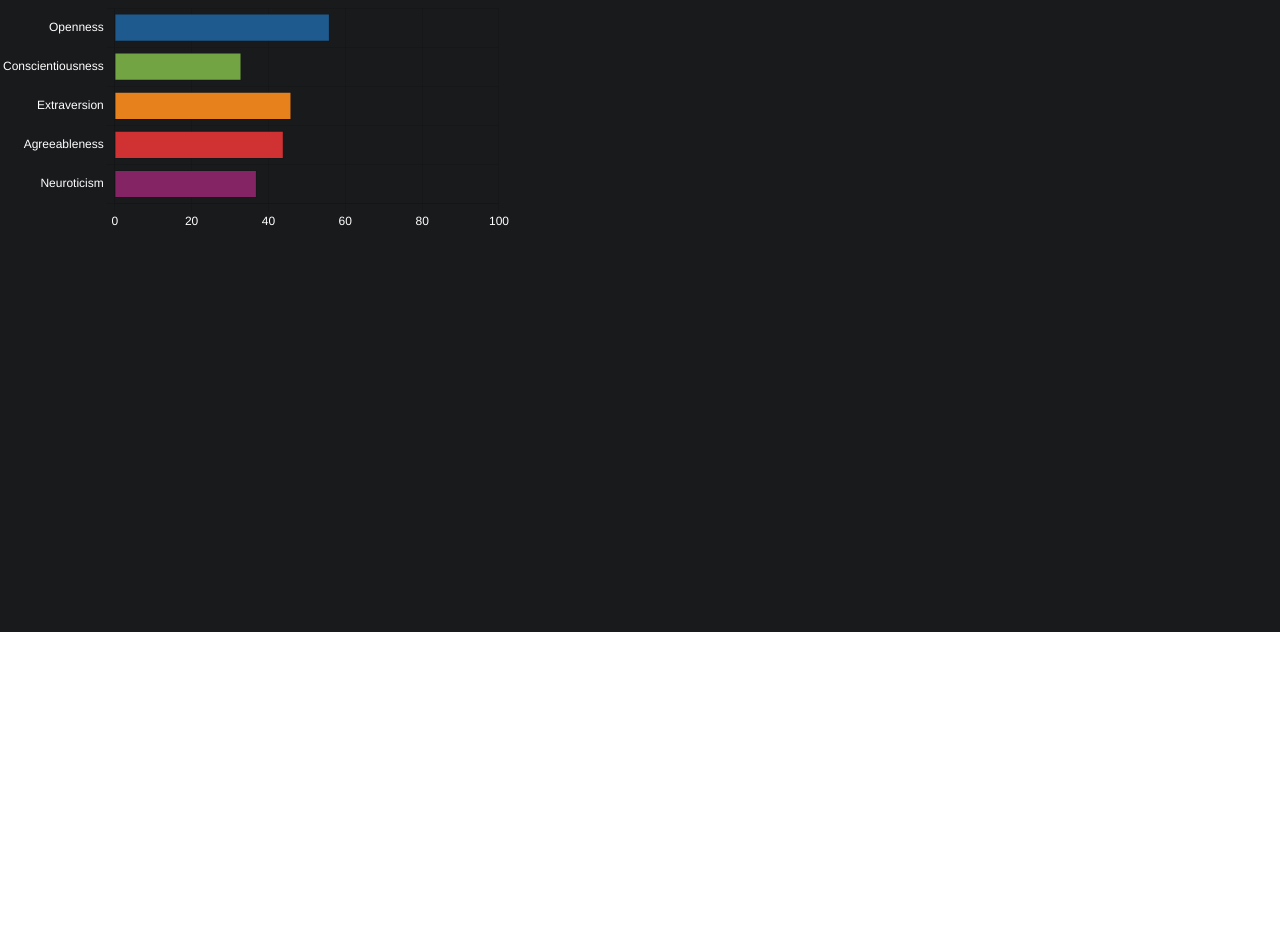
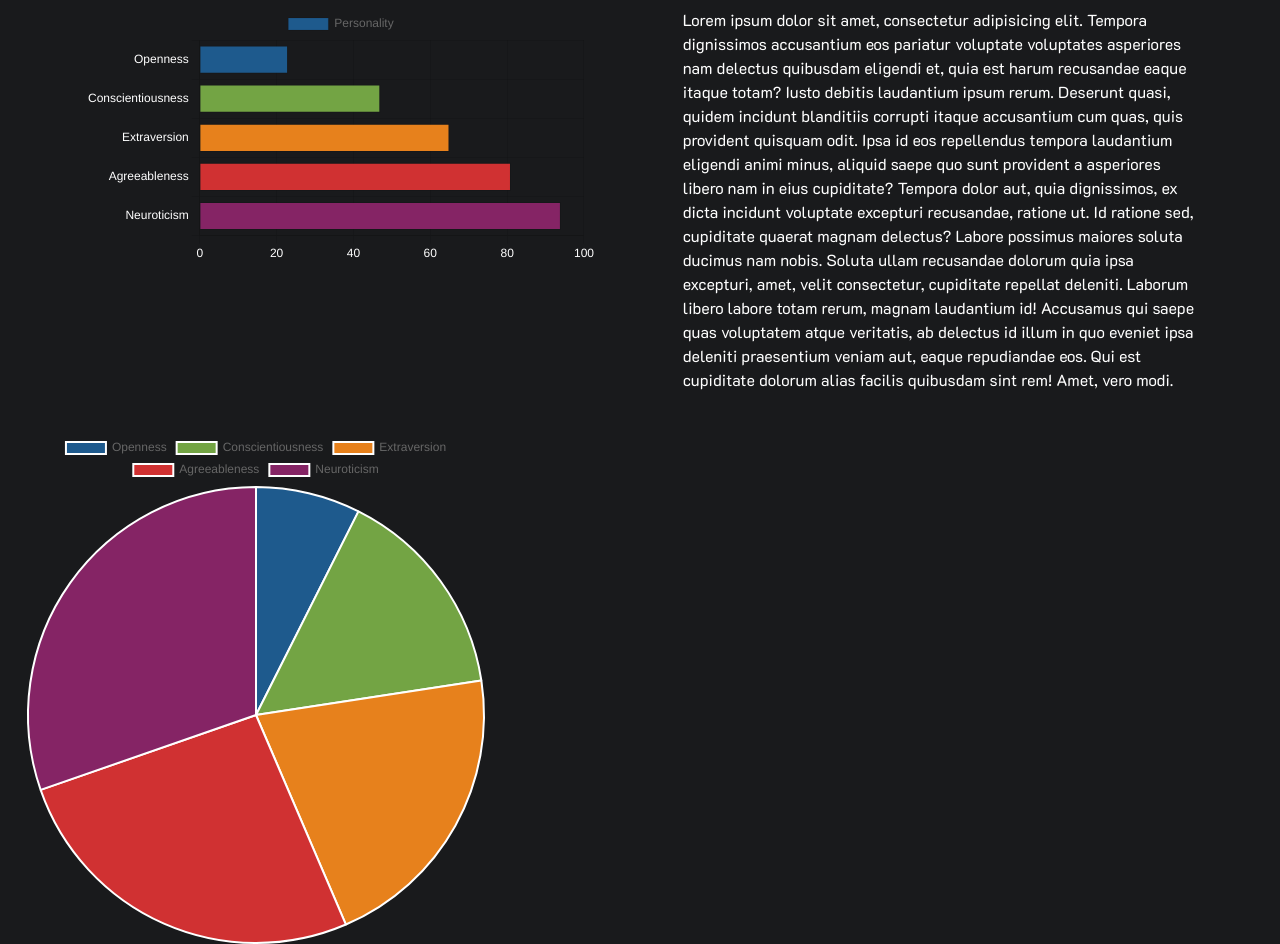
Before and after one commit to amilpa/Personiphy, a Next.js app: page /profile in a window 1280 px wide. Shown: the part 168-1112 px from the top of the page. Before the commit the page ends 800 px from the top, so only its background shows below. Built offline with nearby package versions, Linux system fonts and the light colour scheme; no server answers; sample sign-in values are in the browser's storage.

Commit message:
Added pie chart

```diff
--- a/src/app/(routes)/profile/BarChart.js
+++ b/src/app/(routes)/profile/BarChart.js
@@ -10,7 +10,7 @@ export default function drawBarGraph(){
     const data={
         labels:["Openness","Conscientiousness","Extraversion","Agreeableness","Neuroticism"],
         datasets:[{
-            data:[56,33,46,44,37],
+            data:[23,47,65,81,94],
             label:"Personality",
             backgroundColor:[
                 "#1E5A8D",
--- /dev/null
+++ b/src/app/(routes)/profile/PieChart.js
@@ -0,0 +1,37 @@
+"use client"
+import { Chart as ChartJS,registerables} from "chart.js"
+import {Pie} from "react-chartjs-2"
+
+ChartJS.register(
+    ...registerables
+)
+
+export default function drawPieChart(){
+    const data={
+        labels:["Openness","Conscientiousness","Extraversion","Agreeableness","Neuroticism"],
+        datasets:[{
+            data:[23,47,65,81,94],
+            label:"Personality",
+            backgroundColor:[
+                "#1E5A8D",
+                "#73A444",
+                "#E7811C",
+                "#D03132",
+                "#852465",
+            ],
+        }]
+    }
+
+    const options={
+
+        legend:{
+            labels:{
+                color:"white"
+            }
+        }
+    }
+
+    return(
+        <Pie data={data} options={options}/>
+    )
+}
--- a/src/app/(routes)/profile/page.js
+++ b/src/app/(routes)/profile/page.js
@@ -4,6 +4,7 @@ import { Navbar } from "../../../components/index"
 import { useSession } from "next-auth/react"
 import { useRouter } from "next/navigation"
 import BarChart from "./BarChart"
+import PieChart from "./PieChart"
 
 export default function Profile(){
 
@@ -20,11 +21,36 @@ export default function Profile(){
         <div className="flex flex-col min-h-screen min-w-full bg-[#191A1C]">
             <Navbar/>
 
-            <div className="flex w-full h-1/2 text-white mt-28">
+            <div className="flex w-full h-1/2 text-white mt-28 justify-evenly">
                 <div className="flex flex-col w-2/5 h-2/5">{/**This is where the bar chart will be */}
-                    <h1 className="text-2xl">Your Personality Scores</h1>
+                    <h1 className="text-2xl block mx-auto my-4 font-bold">Your Personality Scores</h1>
                     <BarChart/>
                 </div>
+
+                <div className="flex flex-col w-2/5 h-2/5 items-center">
+                    <h1 className="text-2xl block mx-auto my-4 font-bold">Your Traits in Action</h1>
+                    <p>
+                        Lorem ipsum dolor sit amet, consectetur adipisicing elit.
+                        Tempora dignissimos accusantium eos pariatur voluptate voluptates
+                        asperiores nam delectus quibusdam eligendi et, quia est harum recusandae
+                        eaque itaque totam? Iusto debitis laudantium ipsum rerum. Deserunt quasi,
+                        quidem incidunt blanditiis corrupti itaque accusantium cum quas, quis provident
+                        quisquam odit. Ipsa id eos repellendus tempora laudantium eligendi animi minus,
+                        aliquid saepe quo sunt provident a asperiores libero nam in eius cupiditate?
+                        Tempora dolor aut, quia dignissimos, ex dicta incidunt voluptate excepturi recusandae,
+                        ratione ut. Id ratione sed, cupiditate quaerat magnam delectus? Labore possimus maiores
+                        soluta ducimus nam nobis. Soluta ullam recusandae dolorum quia ipsa excepturi, amet,
+                        velit consectetur, cupiditate repellat deleniti. Laborum libero labore totam rerum,
+                        magnam laudantium id! Accusamus qui saepe quas voluptatem atque veritatis, ab delectus
+                        id illum in quo eveniet ipsa deleniti praesentium veniam aut, eaque repudiandae eos.
+                        Qui est cupiditate dolorum alias facilis quibusdam sint rem! Amet, vero modi.
+
+                    </p>
+                </div>
+            </div>
+
+            <div className="flex text-white mt-10 w-2/5 h-2/5">
+                <PieChart/>
             </div>
 
 
```
